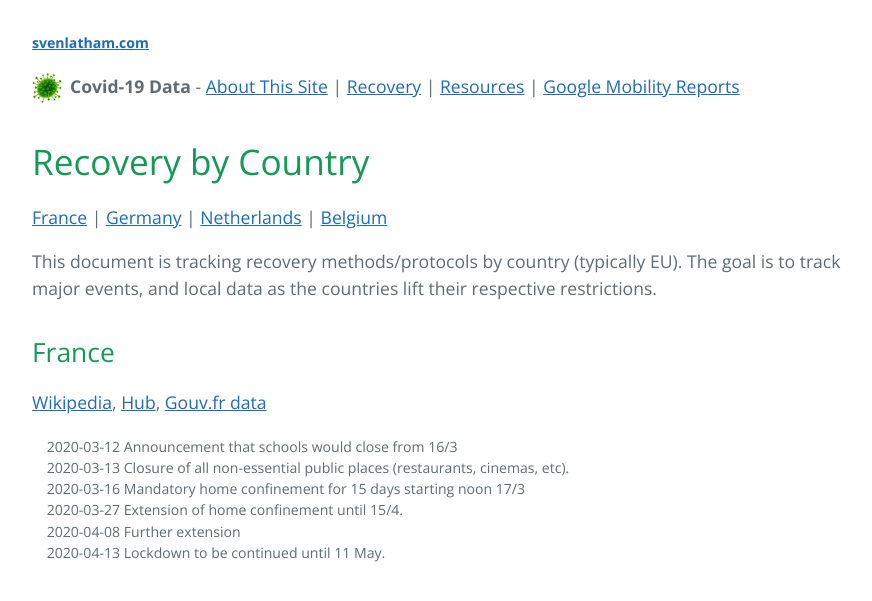
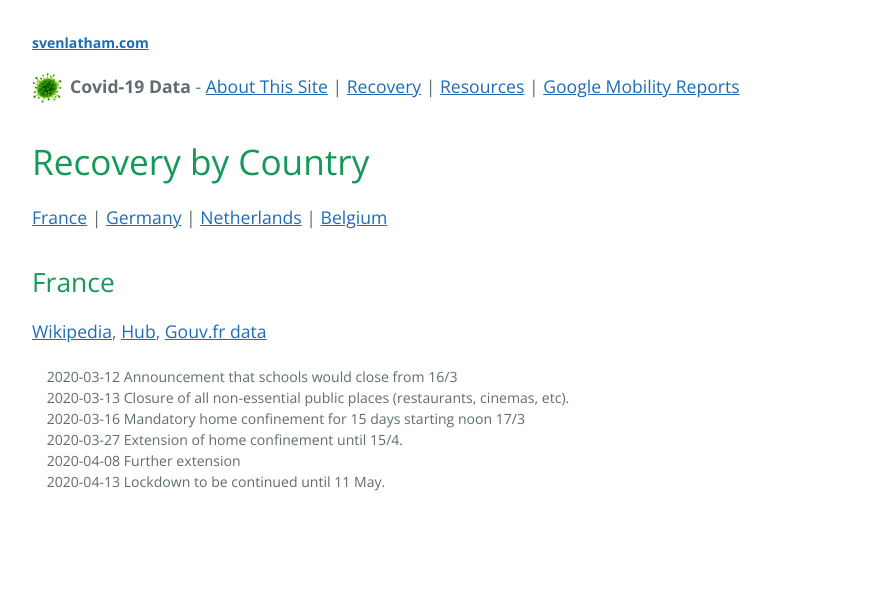
Before and after one commit to svenlatham/svenlatham-website, a Jekyll site: the page built from covid19/recovery/FRA.html, in a window 1280 px wide. Shown: the top 601 px of the page, without its empty margins (192-1064 px from the left). Built offline with Jekyll 4.4.1, drawn with Linux system fonts in a browser that asks for light colours.

Commit message:
Tidying of country files

```diff
--- a/_includes/covid-recovery-menu.html
+++ b/_includes/covid-recovery-menu.html
@@ -2,6 +2,9 @@
 <script src="https://d3js.org/d3.v4.min.js"></script>
 <script src="/f/billboard.min.js"></script>
 <link rel="stylesheet" href="/f/billboard.min.css">
+
+
+<h1>Recovery by Country</h1>
 
 <nav>
     <a href="/covid19/recovery/FRA">France</a> |
--- a/covid19/recovery/BEL.html
+++ b/covid19/recovery/BEL.html
@@ -4,12 +4,7 @@ layout: default
 
 {% include covid-menu.html %}
 
-<h1>Recovery by Country</h1>
-
 {% include covid-recovery-menu.html %}
-
-<p>This document is tracking recovery methods/protocols by country (typically EU). The goal is to track major events,
-    and local data as the countries lift their respective restrictions.</p>
 
 
 <h2>Belgium</h2>
--- a/covid19/recovery/DEU.html
+++ b/covid19/recovery/DEU.html
@@ -4,12 +4,7 @@ layout: default
 
 {% include covid-menu.html %}
 
-<h1>Recovery by Country</h1>
-
 {% include covid-recovery-menu.html %}
-
-<p>This document is tracking recovery methods/protocols by country (typically EU). The goal is to track major events,
-    and local data as the countries lift their respective restrictions.</p>
 
 
 <h2>Germany</h2>
--- a/covid19/recovery/FRA.html
+++ b/covid19/recovery/FRA.html
@@ -4,12 +4,7 @@ layout: default
 
 {% include covid-menu.html %}
 
-<h1>Recovery by Country</h1>
-
 {% include covid-recovery-menu.html %}
-
-<p>This document is tracking recovery methods/protocols by country (typically EU). The goal is to track major events,
-    and local data as the countries lift their respective restrictions.</p>
 
 <h2>France</h2>
 <a href="https://en.wikipedia.org/wiki/2020_coronavirus_pandemic_in_France">Wikipedia</a>,
--- a/covid19/recovery/NLD.html
+++ b/covid19/recovery/NLD.html
@@ -4,12 +4,7 @@ layout: default
 
 {% include covid-menu.html %}
 
-<h1>Recovery by Country</h1>
-
 {% include covid-recovery-menu.html %}
-
-<p>This document is tracking recovery methods/protocols by country (typically EU). The goal is to track major events,
-    and local data as the countries lift their respective restrictions.</p>
 
 <h2>Netherlands</h2>
 <a href="https://en.wikipedia.org/wiki/2020_coronavirus_pandemic_in_the_Netherlands">Wikipedia</a>,
```
